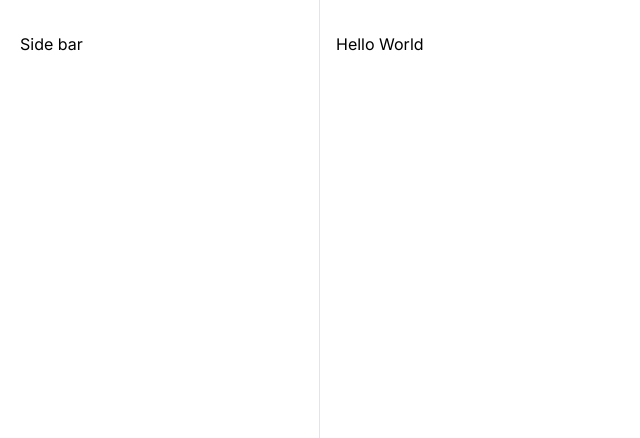
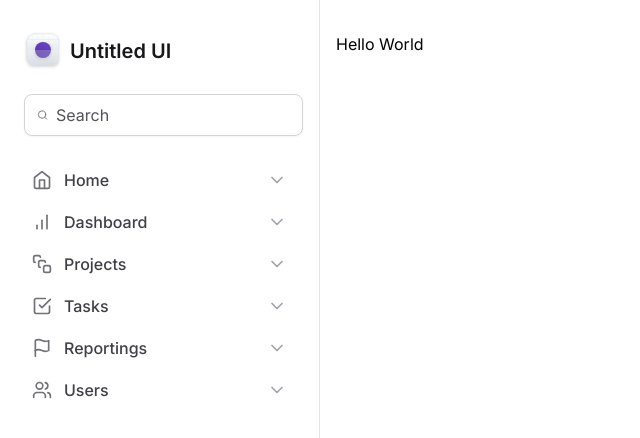
Before and after one commit to LFeli/Rocketseat-Ignite, a Next.js app in the folder masterizando-o-tailwind/: page / in a window 1280 px wide. Shown: the top 438 px of the page, without its empty margins (0-640 px from the left). Built offline with nearby package versions, Linux system fonts and the light colour scheme.

Commit message:
feat: created sideBar component but isn't complete

```diff
--- a/masterizando-o-tailwind/src/components/SideBar/index.tsx
+++ b/masterizando-o-tailwind/src/components/SideBar/index.tsx
@@ -1,3 +1,22 @@
+import { Search } from 'lucide-react'
+import { Logo } from './Logo'
+import { MainNavigation } from './MainNavigation'
+
 export function Sidebar() {
-  return <aside className="border-r border-zinc-200 px-5 py-8">Side bar</aside>
+  return (
+    <aside className="space-y-6 border-r border-zinc-200 px-5 py-8">
+      <Logo />
+
+      <div className="mx-1 flex w-full items-center gap-2 rounded-lg border border-zinc-300 px-3 py-2 shadow-sm">
+        <Search className="h-5 w-5 text-zinc-500" />
+
+        <input
+          className="flex-1 border-0 bg-transparent p-0 text-zinc-900 placeholder-zinc-600"
+          placeholder="Search"
+        />
+      </div>
+
+      <MainNavigation />
+    </aside>
+  )
 }
```
